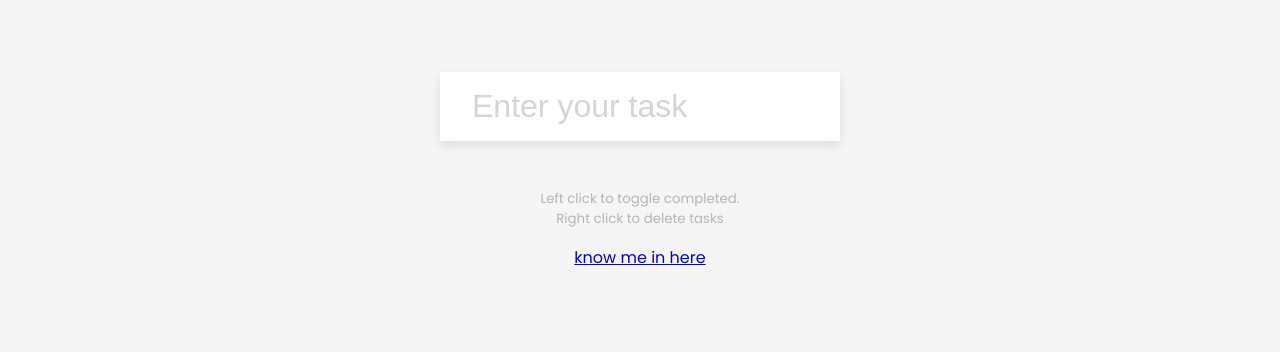
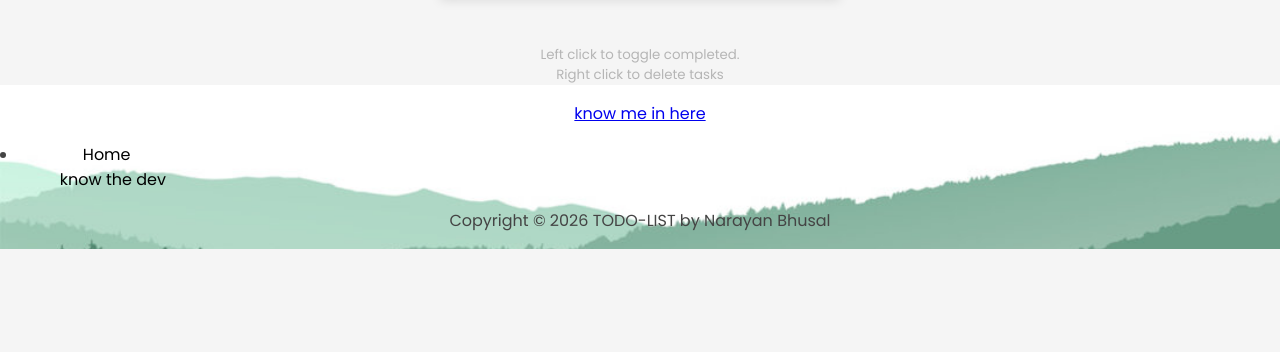
Before and after one commit to naranbhusal02/todo-list, a plain HTML site: page index.html in a window 1280 px wide. Shown: the part 448-800 px from the top of the page. Drawn offline with Linux system fonts and the light colour scheme.

Commit message:
probably now its final push

```diff
--- a/developer/style.css
+++ b/developer/style.css
@@ -62,3 +62,25 @@ p {
     color: black;
     font-family: Courier;
 }
+
+
+
+.footer {
+    text-align: center;
+    width: 100vw;
+}
+
+.footer-links {
+    color: rgb(0, 0, 0);
+    text-decoration: none;
+}
+
+.footer-section {
+    background-image: url('bg.png');
+    background-size: cover;
+    background-cover: no-repeat;
+}
+
+p {
+    text-align:center;
+}
--- a/index.html
+++ b/index.html
@@ -14,7 +14,23 @@
             <ul class="todos" id="todos"></ul>
         </form>
         <small>Left click to toggle completed. <br> Right click to delete tasks</small>
-<p><a href="developer/index.html">know me in here</a></p>
         <script src="script.js"></script>
+<section class="footer-section">
+
+
+<p><a href="developer/index.html" >know me in here</a></p>
+    <li>
+
+   &nbsp;&nbsp;&nbsp;&nbsp;&nbsp;&nbsp;&nbsp;&nbsp;&nbsp;&nbsp;&nbsp;&nbsp;&nbsp;
+                <a href="#" class="footer-links">Home</a><br>
+
+   &nbsp;&nbsp;&nbsp;&nbsp;&nbsp;&nbsp;&nbsp;&nbsp;&nbsp;&nbsp;&nbsp;&nbsp;&nbsp;
+                <a href="developer/index.html" class="footer-links">know the dev</a>
+            </li>
+        <footer class="footer">
+
+            <p>Copyright &copy; 2026 TODO-LIST by Narayan Bhusal</p>
+        </footer>
+        </section>
     </body>
 </html>
--- a/style.css
+++ b/style.css
@@ -18,7 +18,7 @@ body {
 
 h1 {
     color: rgb(179, 131, 226);
-    font-size: 10rem;
+    font-size: 6rem;
     text-align: center;
     opacity: 0.4;
 }
@@ -68,3 +68,23 @@ small{
     margin-top: 3rem;
     text-align: center;
 }
+
+.footer {
+    text-align: center;
+    width: 100vw;
+}
+
+.footer-links {
+    color: rgb(0, 0, 0);
+    text-decoration: none;
+}
+
+.footer-section {
+    background-image: url('bg.png');
+    background-size: cover;
+    background-cover: no-repeat;
+}
+
+p {
+    text-align:center;
+}
```
Also changed, not shown: developer/index.html (+18 -0 lines), bg.png (added).
